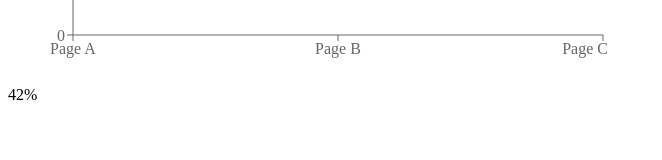
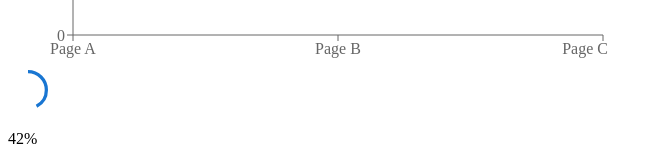
Before and after one commit to dhani-el/flexdashboard, a React app: page / in a window 1280 px wide. Shown: the part 2098-2258 px from the top of the page, without its empty margins (0-662 px from the left). Before the commit the page ends 2218 px from the top, so only its background shows below. Built offline with nearby package versions, Linux system fonts and the light colour scheme.

Commit message:
install material ui, add circuar prog to income comp & linear prog to transactions sub comp

```diff
--- a/src/Analytics/Jsx/index.jsx
+++ b/src/Analytics/Jsx/index.jsx
@@ -1,6 +1,7 @@
 import { motion } from "framer-motion";
 import { AttachMoney,Paid,AccountBalanceWallet, CreditCard,Payments } from "@mui/icons-material";
 import { AreaChart,XAxis,YAxis, CartesianGrid, Tooltip, Area,Bar, BarChart, Legend, PieChart, Pie, LineChart, Line } from "recharts";
+import { CircularProgress, LinearProgress } from "@mui/material";
 import "../Styles/index.css"
 
 const constants = {
@@ -110,6 +111,7 @@ function Transactions({transactions}){
 function Expenses({description,amount}){
     return <motion.div>
         <motion.p>{description}</motion.p>
+        <LinearProgress variant="determinate" value={amount} />
         <motion.p>{amount}</motion.p>
     </motion.div>
 }
@@ -117,6 +119,7 @@ function Expenses({description,amount}){
 function Income({description,amount}){
     return <motion.div>
                 <motion.p>{description}</motion.p>
+                    <LinearProgress variant="determinate" value={amount} />
                 <motion.p>{amount}</motion.p>
     </motion.div>
 }
@@ -178,6 +181,7 @@ function UnexpectedExpensesTrend(){
 
 function IncomeUsage({value}){
             return <motion.div>
+                        <CircularProgress variant="determinate" value={value} />
                         <motion.p>{value}%</motion.p>
             </motion.div>
 }
```
